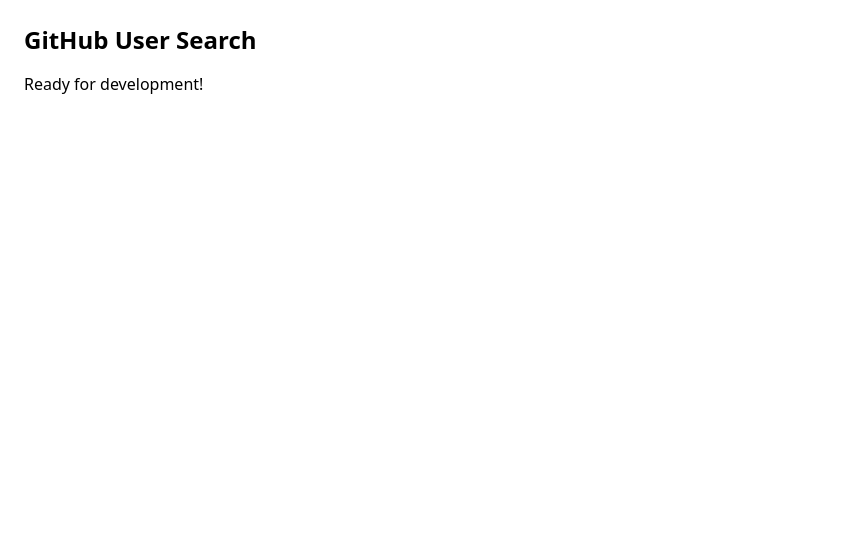
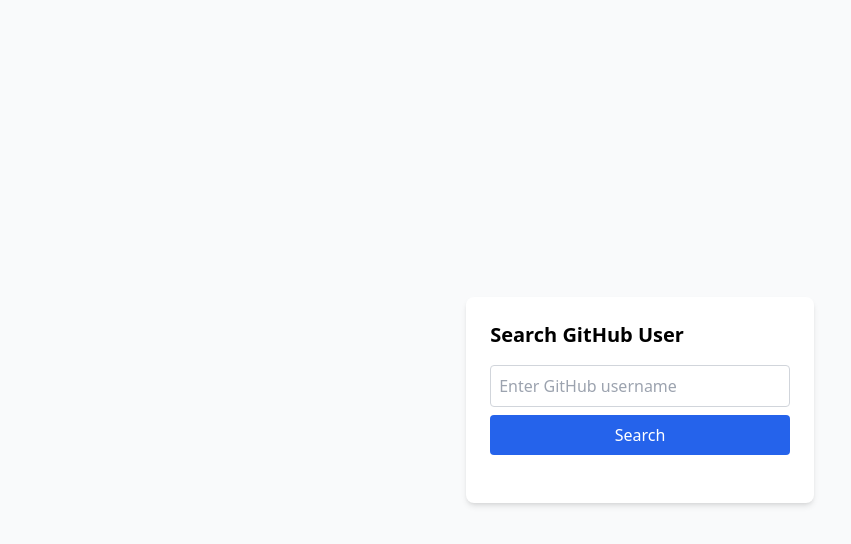
Before and after one commit to Irungu-Noni/alx-fe-reactjs, a React (Vite) app in the folder github-user-search/: page / in a window 1280 px wide. Shown: the top 544 px of the page, without its empty margins (0-851 px from the left). Built offline with nearby package versions, Linux system fonts and the light colour scheme.

Commit message:
Rendering search in app.jsx

```diff
--- a/github-user-search/src/App.jsx
+++ b/github-user-search/src/App.jsx
@@ -1,12 +1,10 @@
 import React from 'react';
+import Search from './components/Search';
 
 function App() {
   return (
-    <div className="p-6">
-      <h1 className="text-2xl font-bold mb-4">GitHub User Search</h1>
-      <p>Ready for development!</p>
-
-      {/* console.log("GitHub API URL:", import.meta.env.VITE_GITHUB_API_URL); */}
+    <div className="min-h-screen bg-gray-50 flex flex-col items-center justify-center p-4">
+      <Search />
     </div>
   );
 }
```
